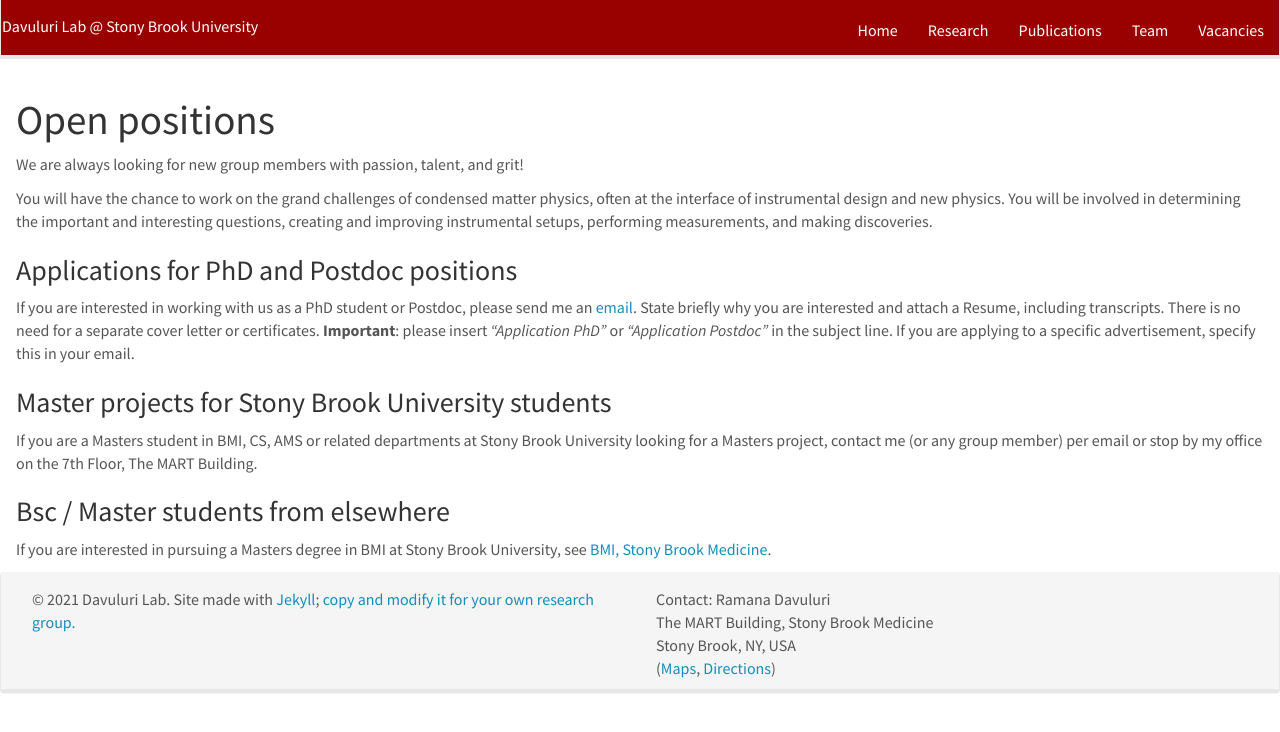
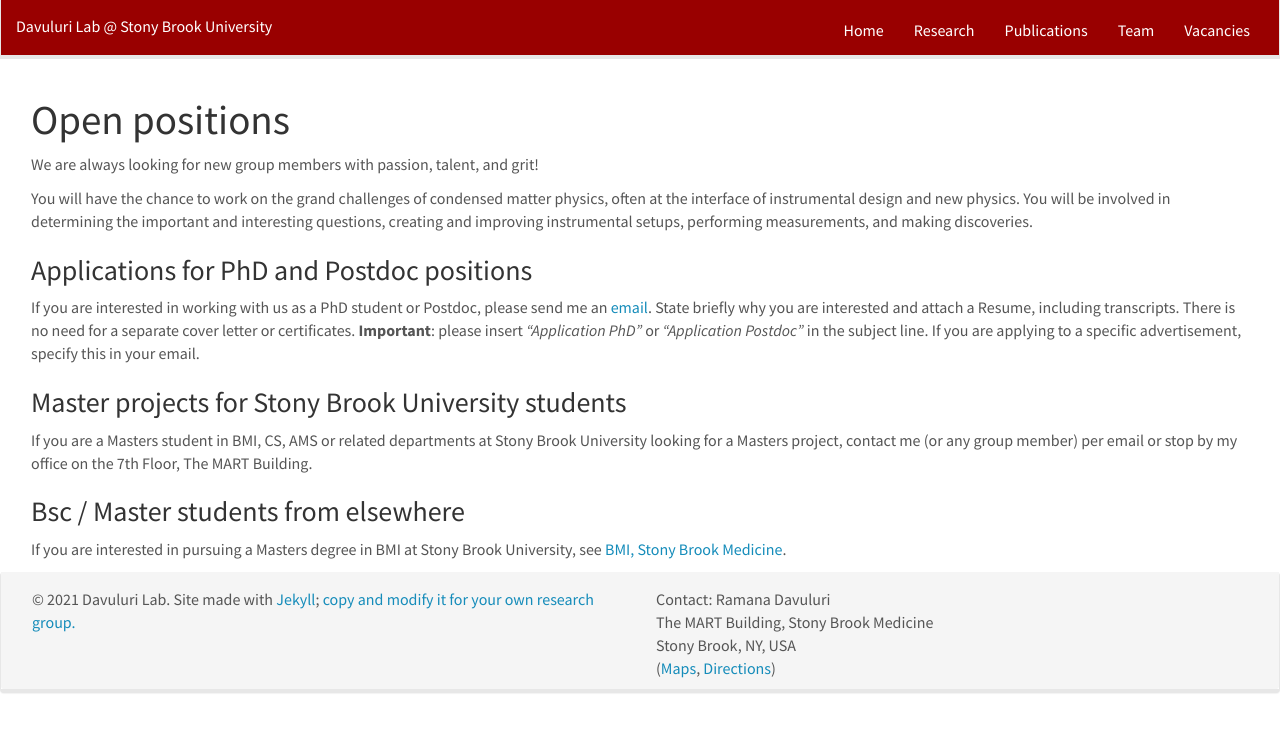
Before and after one commit to DavuluriLab/DavuluriLab.github.io, a Jekyll site: the page built from _pages/openings.md, in a window 1280 px wide. Shown: the top 732 px of the page. Built offline with Jekyll 4.4.1, drawn with Linux system fonts in a browser that asks for light colours; nearby versions of some CDN libraries.

Commit message:
Update main.scss

```diff
--- a/css/main.scss
+++ b/css/main.scss
@@ -44,7 +44,7 @@ firstp {
   margin-right: auto;
   margin-left: auto;
   margin-top: 5px;
-  max-width: 1500px; /* or 950px */
+  max-width: 1250px; /* or 950px */
 }
 
 /* Home, News */
```
